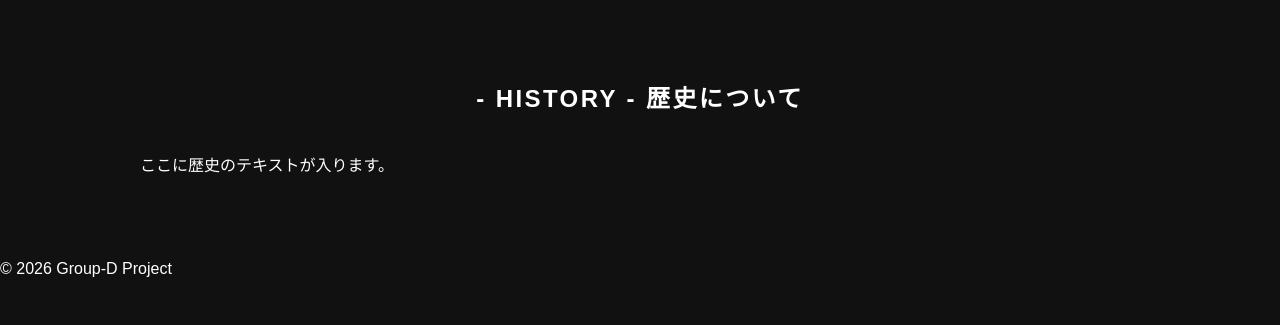
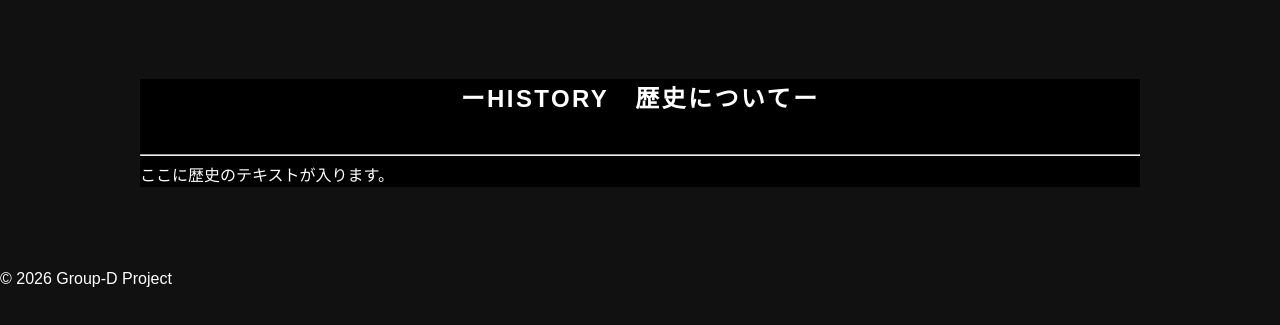
Before and after one commit to chachacha0000/groupD, a plain HTML site: page template/template.html in a window 1280 px wide. Shown: the part 41-366 px from the top of the page. Drawn offline with Linux system fonts and the light colour scheme.

Commit message:
【変更】

```diff
--- a/template/base.css
+++ b/template/base.css
@@ -59,6 +59,7 @@ p {
 /* 4. 共通のセクション・見出しデザイン */
 .c-section {
   margin-bottom: 80px; /* セクション間の余白を広く取るとモダンになります */
+  background-color: black;
 }
 
 .c-section-title {
@@ -90,6 +91,8 @@ p {
   max-width: 800px;
   margin: 0 auto;
 }
+
+
 
 /* スタイリッシュなボタンのデザイン */
 .nav-button {
--- a/template/template.html
+++ b/template/template.html
@@ -6,7 +6,7 @@
   <title>グループプロジェクト</title>
   <link rel="stylesheet" href="base.css">
 </head>
-<body>
+<body class="body">
 
   <!-- 【最重要パーツ1】全ページ共通のヘッダー -->
   <header class="l-header">
@@ -24,10 +24,12 @@
 
     <!-- セクションのひな形（例：歴史担当） -->
     <section class="c-section">
-      <h2 class="c-section-title">- HISTORY - 歴史について</h2><!--ここがタイトル-->
-      <div class="c-section-content">
-        <!-- 担当者はここに文章や画像を入れていく -->
-        <p>ここに歴史のテキストが入ります。</p>
+      <h2 class="c-section-title">ーHISTORY　歴史についてー</h2><!--ここがタイトル-->
+      <hr>
+        <div class="c-section-content">
+          <!-- 担当者はここに文章や画像を入れていく -->
+          <p>ここに歴史のテキストが入ります。</p>
+        </div>
       </div>
     </section>
 
```
Also changed, not shown: index/index.html (+1 -1 lines).
